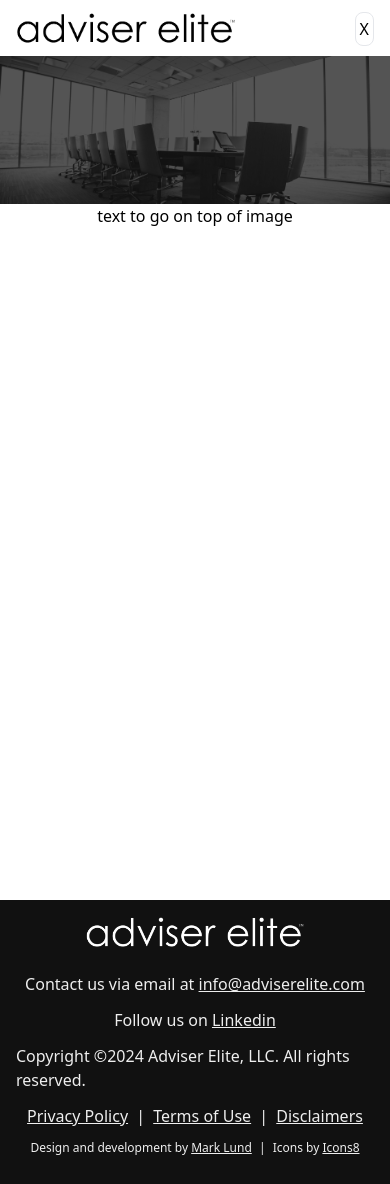
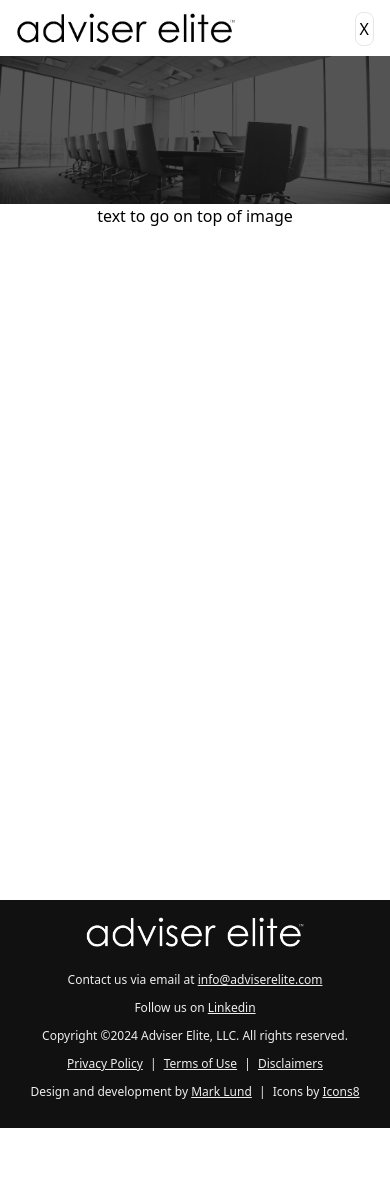
Before and after one commit to marklund117/next-test, a Next.js app: page / in a window 390 px wide. After the commit the page ends 1128 px from the top, so only its background shows below. Built offline with nearby package versions, Linux system fonts and the light colour scheme.

Commit message:
mobile friendly footer text

```diff
--- a/app/components/Footer.tsx
+++ b/app/components/Footer.tsx
@@ -7,7 +7,7 @@ import whitelogo from '../images/whitelogo.png'
 
 export default function Footer() {
     return (
-        <footer className="flex flex-col items-center p-4 bg-[#111111] text-[#EEEEEE]">
+        <footer className="flex flex-col items-center p-4 bg-[#111111] text-[#EEEEEE] text-xs md:text-base">
             <img className="h-[32px] mb-6" src={whitelogo.src}/>
             <p className="mb-3">Contact us via email at <a className="underline" href="mailto:info@adviserelite.com">info@adviserelite.com</a></p>
             <p className="mb-3">Follow us on <a className="underline" target="_blank" href="https://www.linkedin.com/company/adviserelite/">Linkedin</a></p>
```
